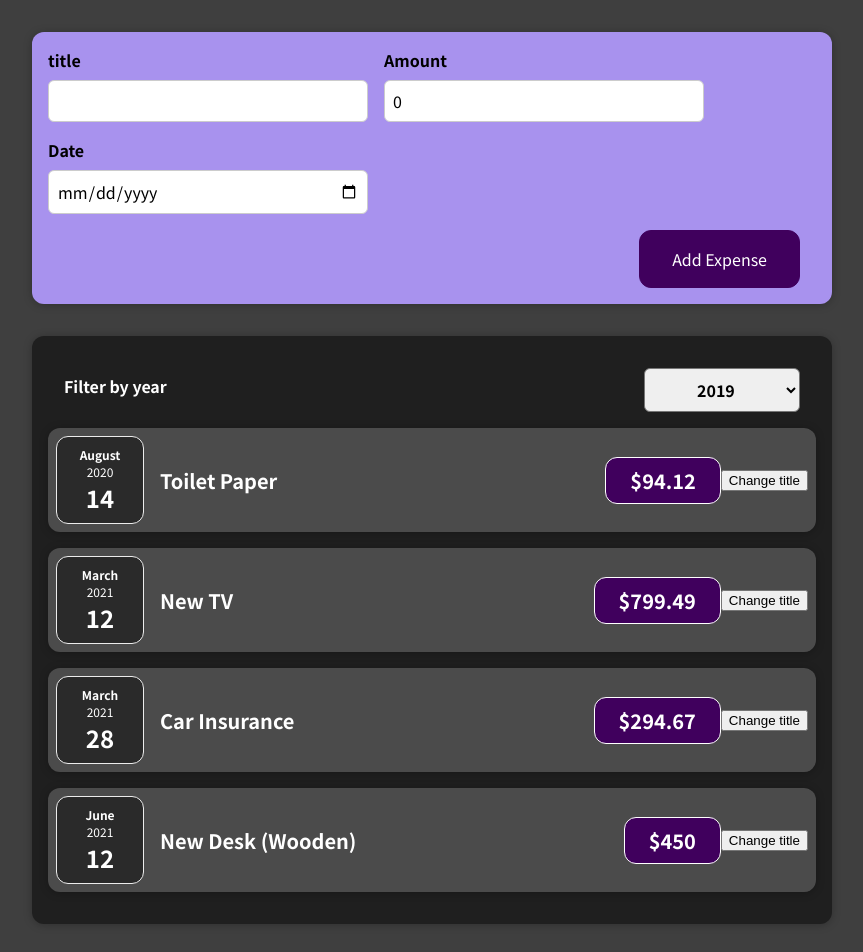
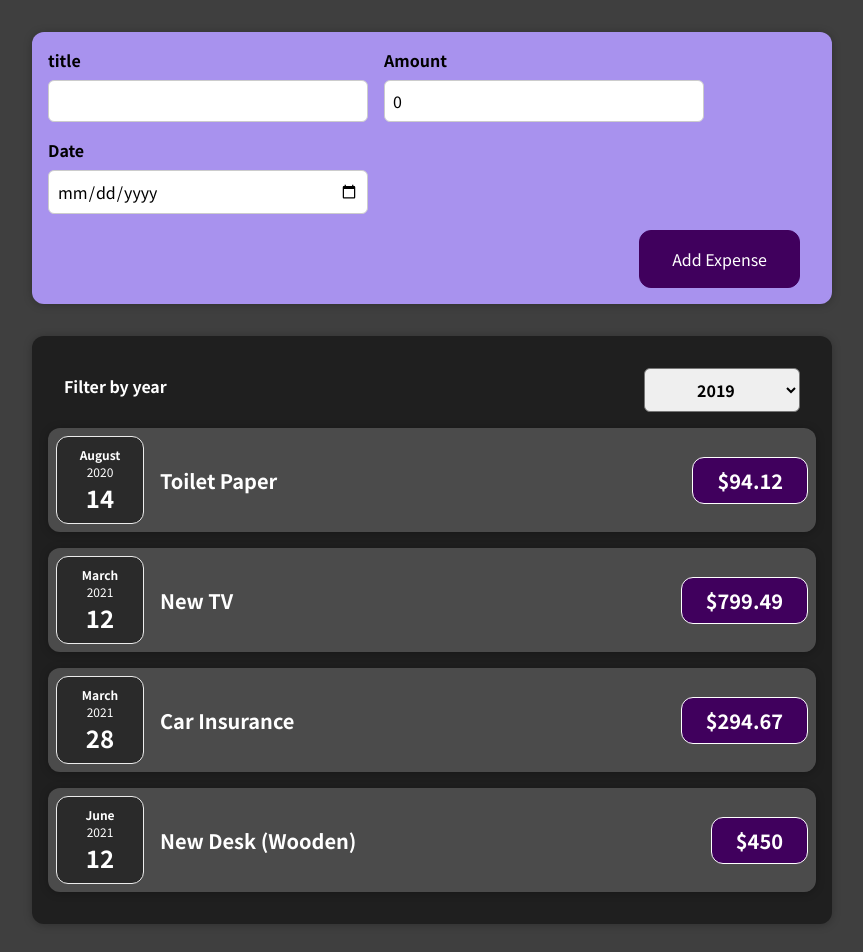
Before and after one commit to martinsgabriel1956/react_expenses, a React (Create React App) app: page / in a window 1280 px wide. Shown: the top 952 px of the page, without its empty margins (208-1071 px from the left). Built offline with nearby package versions, Linux system fonts and the light colour scheme.

Commit message:
feat: redering lists of data

```diff
--- a/src/components/Expenses/ExpenseItem/index.js
+++ b/src/components/Expenses/ExpenseItem/index.js
@@ -8,11 +8,6 @@
 export function ExpenseItem(props) {
   const [title, setTitle] = useState(props.title);
 
-  function handleClick() {
-    setTitle("Updated!");
-    console.log("Clicked!!!");
-  }
-
   return (
     <Card className='expense-item'>
       <ExpenseDate date={props.date} />
@@ -20,7 +15,6 @@
         <h2>{title}</h2>
         <div className='expense-item__price'>${props.amount}</div>
       </div>
-      <button onClick={handleClick}>Change title</button>
     </Card>
   );
 }
--- a/src/components/Expenses/Expenses/index.js
+++ b/src/components/Expenses/Expenses/index.js
@@ -16,26 +16,7 @@
   return (
     <Card className="expenses">
       <ExpensesFilter selected={filteredYear} onChangeYear={handleChangeYear} />
-      <ExpenseItem
-        title={props.items[0].title}
-        amount={props.items[0].amount}
-        date={props.items[0].date}
-      />
-      <ExpenseItem
-        title={props.items[1].title}
-        amount={props.items[1].amount}
-        date={props.items[1].date}
-      />
-      <ExpenseItem
-        title={props.items[2].title}
-        amount={props.items[2].amount}
-        date={props.items[2].date}
-      />
-      <ExpenseItem
-        title={props.items[3].title}
-        amount={props.items[3].amount}
-        date={props.items[3].date}
-      />
+      {props.items.map(expense => <ExpenseItem title={expense.title} amount={expense.amount} date={expense.date} />)}
     </Card>
 
   );
```
